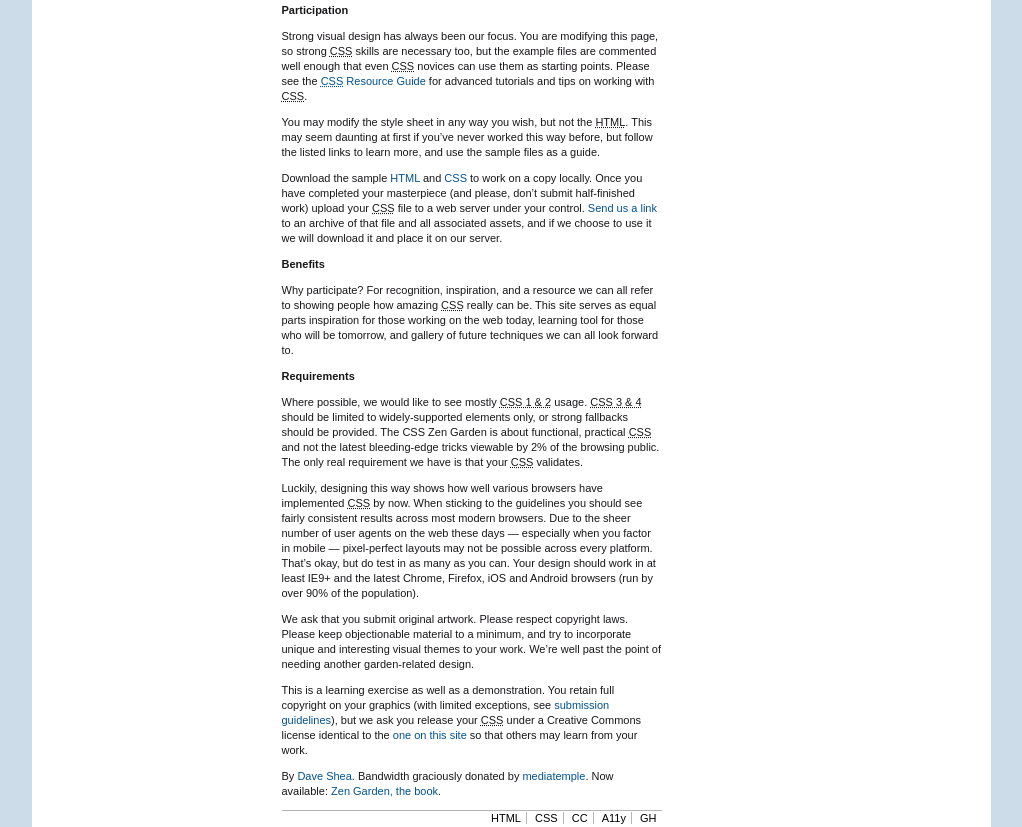
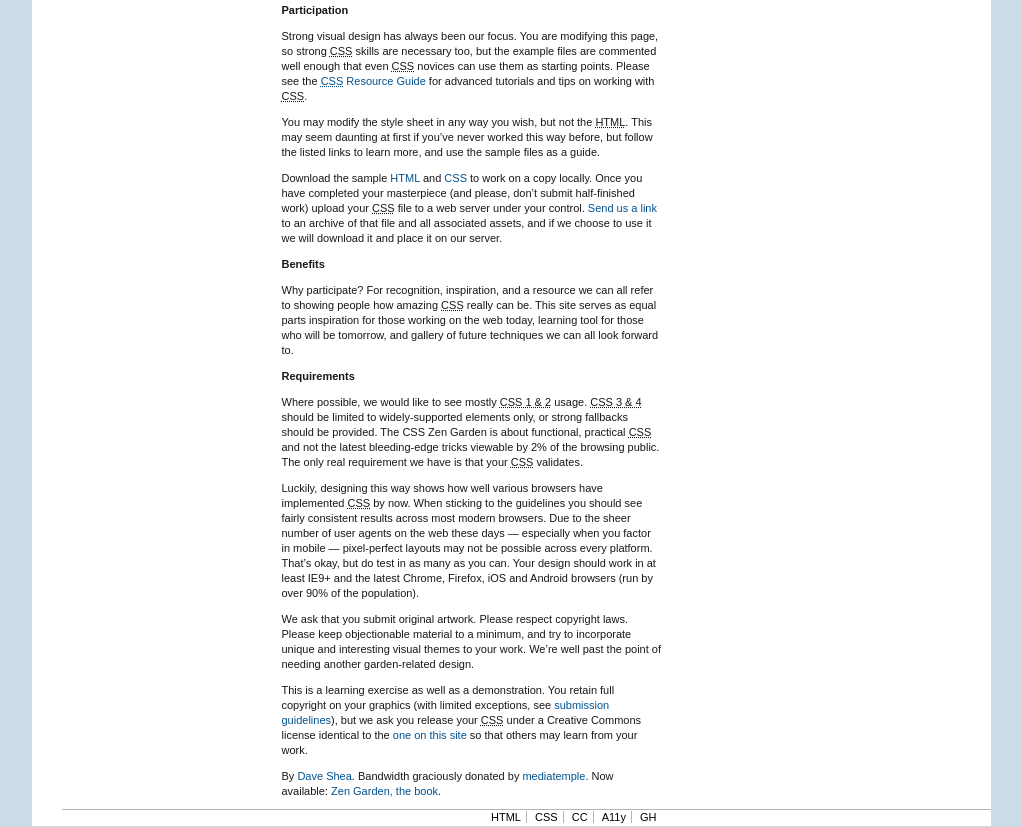
Before and after one commit to marclabud/csszengarden_hsr, a plain HTML site: page index.html in a window 1280 px wide. Shown: the part 639-1466 px from the top of the page, without its empty margins (129-1151 px from the left). Drawn offline with Linux system fonts and the light colour scheme.

Commit message:
footer corrected line

```diff
--- a/style.css
+++ b/style.css
@@ -151,8 +151,18 @@ header {
 	color: #F75D00;
 	}
 /* footer */
+footer::before {
+	content: "";
+	background-color: #b3b4b5;
+	position: absolute;
+	margin: 0 0 0 20px;
+	left: -240px;
+	top:-1px;
+	height: 1px;
+	width: 929px;
+}
 footer {
-    border-top: 1px solid #b3b4b5;
+	position: relative;
     height: 16px;
     text-align: right;
 }
@@ -161,6 +171,7 @@ footer a {
     padding: 0 5px 0 5px;
 }
 
+/* Rechte Linie als Trennung zwischen zwei Elementen */
 .zen-validate-html, .zen-validate-css, .zen-license, .zen-accessibility {
     border-right: 1px solid #b3b4b5 ;
 }
```
